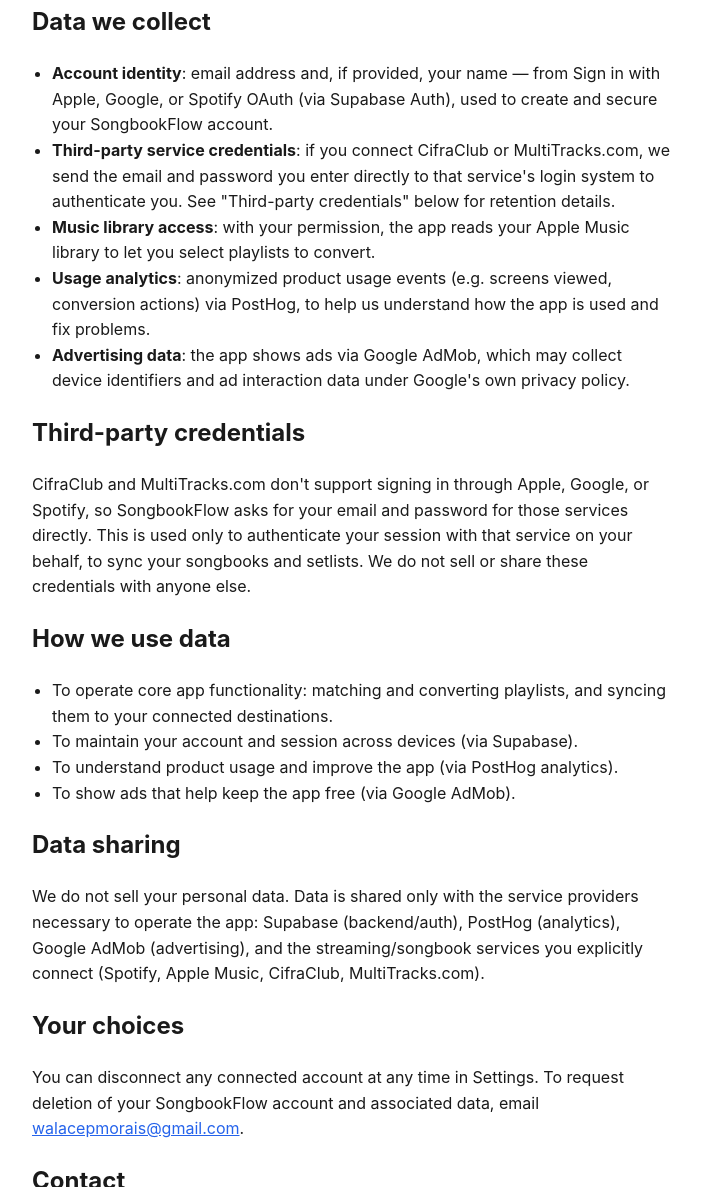
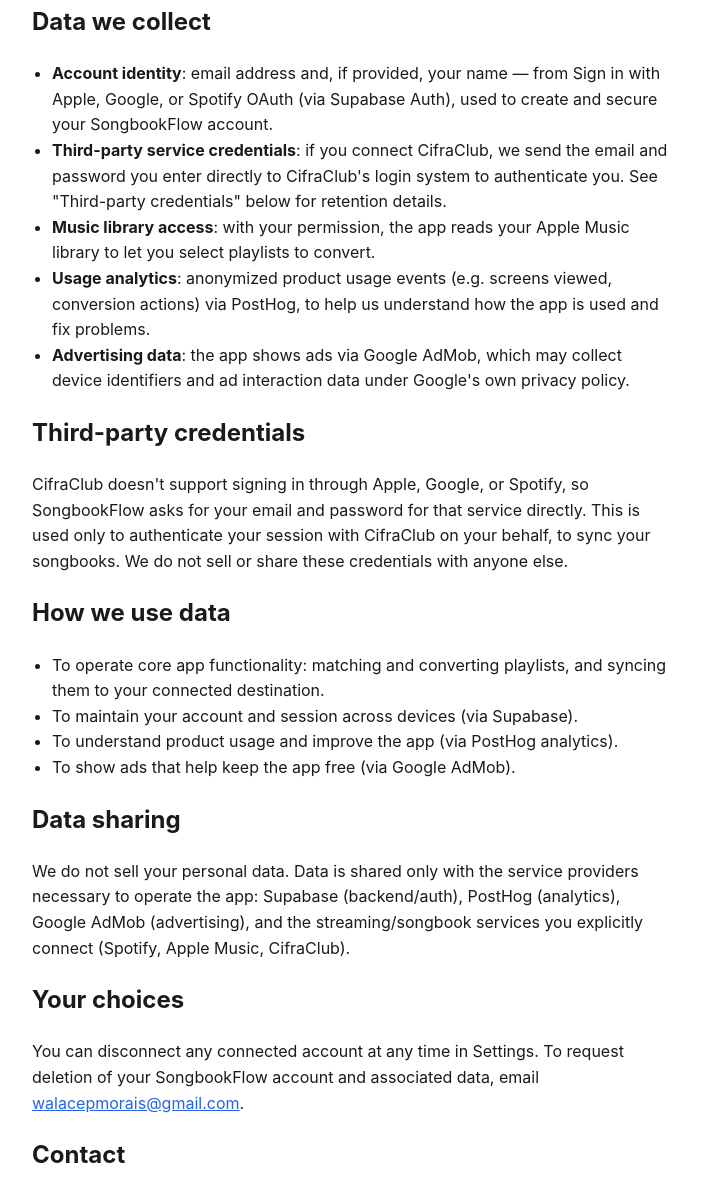
Before and after one commit to WM-IT-Consulting/songbookflow-pages, a plain HTML site: page privacy.html in a window 1280 px wide. Shown: the part 213-1400 px from the top of the page, without its empty margins (288-989 px from the left). Drawn offline with Linux system fonts and the light colour scheme.

Commit message:
Remove MultiTracks references (not in this build/main branch)

```diff
--- a/privacy.html
+++ b/privacy.html
@@ -22,25 +22,25 @@
   <h2>Data we collect</h2>
   <ul>
     <li><strong>Account identity</strong>: email address and, if provided, your name — from Sign in with Apple, Google, or Spotify OAuth (via Supabase Auth), used to create and secure your SongbookFlow account.</li>
-    <li><strong>Third-party service credentials</strong>: if you connect CifraClub or MultiTracks.com, we send the email and password you enter directly to that service's login system to authenticate you. See "Third-party credentials" below for retention details.</li>
+    <li><strong>Third-party service credentials</strong>: if you connect CifraClub, we send the email and password you enter directly to CifraClub's login system to authenticate you. See "Third-party credentials" below for retention details.</li>
     <li><strong>Music library access</strong>: with your permission, the app reads your Apple Music library to let you select playlists to convert.</li>
     <li><strong>Usage analytics</strong>: anonymized product usage events (e.g. screens viewed, conversion actions) via PostHog, to help us understand how the app is used and fix problems.</li>
     <li><strong>Advertising data</strong>: the app shows ads via Google AdMob, which may collect device identifiers and ad interaction data under Google's own privacy policy.</li>
   </ul>
 
   <h2>Third-party credentials</h2>
-  <p>CifraClub and MultiTracks.com don't support signing in through Apple, Google, or Spotify, so SongbookFlow asks for your email and password for those services directly. This is used only to authenticate your session with that service on your behalf, to sync your songbooks and setlists. We do not sell or share these credentials with anyone else.</p>
+  <p>CifraClub doesn't support signing in through Apple, Google, or Spotify, so SongbookFlow asks for your email and password for that service directly. This is used only to authenticate your session with CifraClub on your behalf, to sync your songbooks. We do not sell or share these credentials with anyone else.</p>
 
   <h2>How we use data</h2>
   <ul>
-    <li>To operate core app functionality: matching and converting playlists, and syncing them to your connected destinations.</li>
+    <li>To operate core app functionality: matching and converting playlists, and syncing them to your connected destination.</li>
     <li>To maintain your account and session across devices (via Supabase).</li>
     <li>To understand product usage and improve the app (via PostHog analytics).</li>
     <li>To show ads that help keep the app free (via Google AdMob).</li>
   </ul>
 
   <h2>Data sharing</h2>
-  <p>We do not sell your personal data. Data is shared only with the service providers necessary to operate the app: Supabase (backend/auth), PostHog (analytics), Google AdMob (advertising), and the streaming/songbook services you explicitly connect (Spotify, Apple Music, CifraClub, MultiTracks.com).</p>
+  <p>We do not sell your personal data. Data is shared only with the service providers necessary to operate the app: Supabase (backend/auth), PostHog (analytics), Google AdMob (advertising), and the streaming/songbook services you explicitly connect (Spotify, Apple Music, CifraClub).</p>
 
   <h2>Your choices</h2>
   <p>You can disconnect any connected account at any time in Settings. To request deletion of your SongbookFlow account and associated data, email <a href="mailto:walacepmorais@gmail.com">walacepmorais@gmail.com</a>.</p>
```
Also changed, not shown: index.html (+4 -4 lines).
